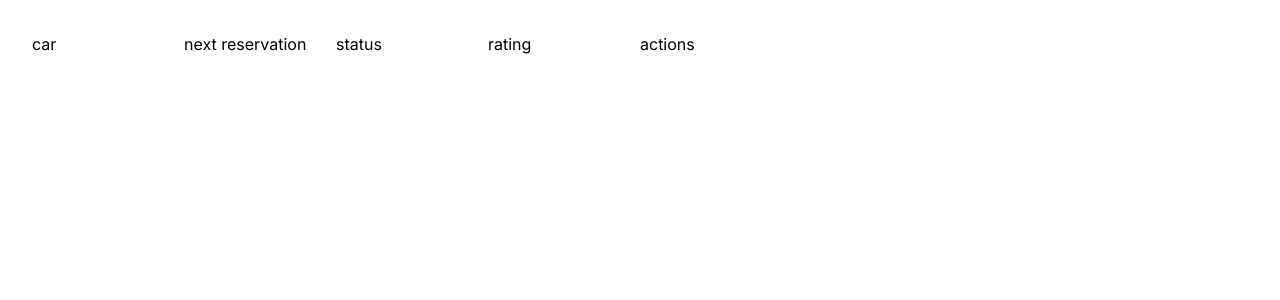
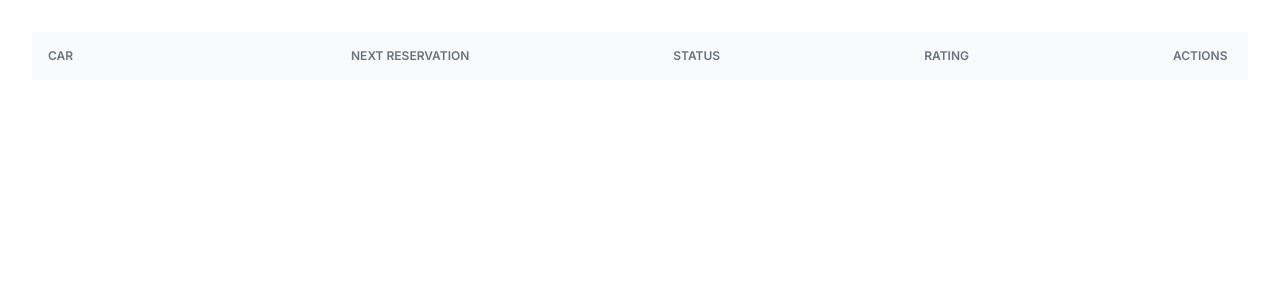
Before and after one commit to gguilhermelopes/jet-solucoes-web-frontend-test, a Next.js app: page / in a window 1280 px wide. Shown: the top 300 px of the page. Built offline with nearby package versions, Linux system fonts and the light colour scheme.

Commit message:
feat: title styles

```diff
--- a/src/components/data-table/Title.tsx
+++ b/src/components/data-table/Title.tsx
@@ -3,7 +3,11 @@ type TitleProps = {
 };
 
 const Title = ({ title }: TitleProps) => {
-  return <div>{title}</div>;
+  return (
+    <div className="text-gray-500 text-xs font-semibold uppercase p-4">
+      {title}
+    </div>
+  );
 };
 
 export default Title;
--- a/src/components/data-table/index.tsx
+++ b/src/components/data-table/index.tsx
@@ -2,7 +2,7 @@ import MainTitle from "./MainTitle";
 
 const DataTable = () => {
   return (
-    <section className="p-8 grid grid-cols-8">
+    <section className="m-8 grid grid-cols-[287px_auto_auto_auto_91px] gap-4 bg-gray-50">
       <MainTitle />
     </section>
   );
--- a/tailwind.config.ts
+++ b/tailwind.config.ts
@@ -6,15 +6,7 @@ const config: Config = {
     "./src/components/**/*.{js,ts,jsx,tsx,mdx}",
     "./src/app/**/*.{js,ts,jsx,tsx,mdx}",
   ],
-  theme: {
-    extend: {
-      backgroundImage: {
-        "gradient-radial": "radial-gradient(var(--tw-gradient-stops))",
-        "gradient-conic":
-          "conic-gradient(from 180deg at 50% 50%, var(--tw-gradient-stops))",
-      },
-    },
-  },
+
   plugins: [],
 };
 export default config;
```
